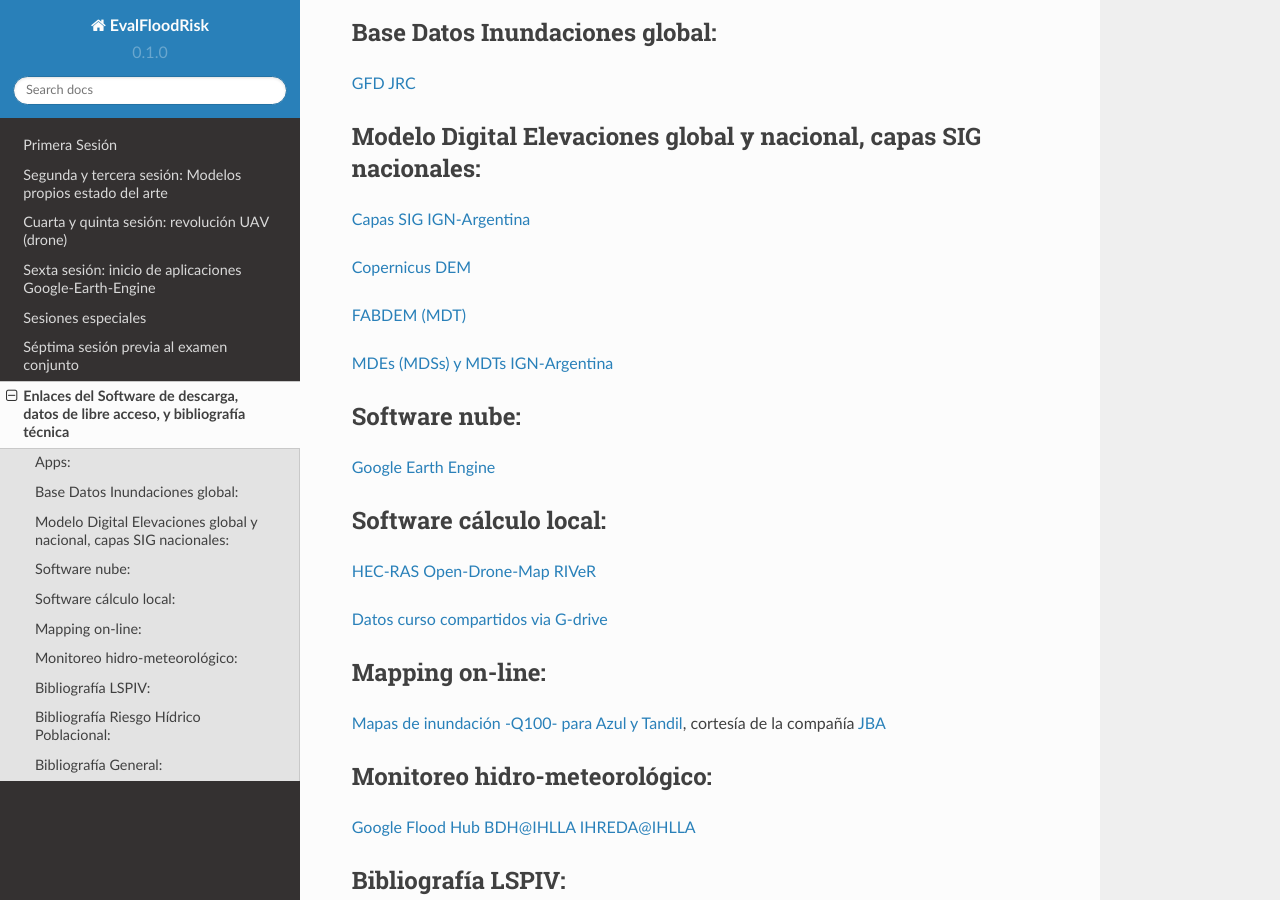
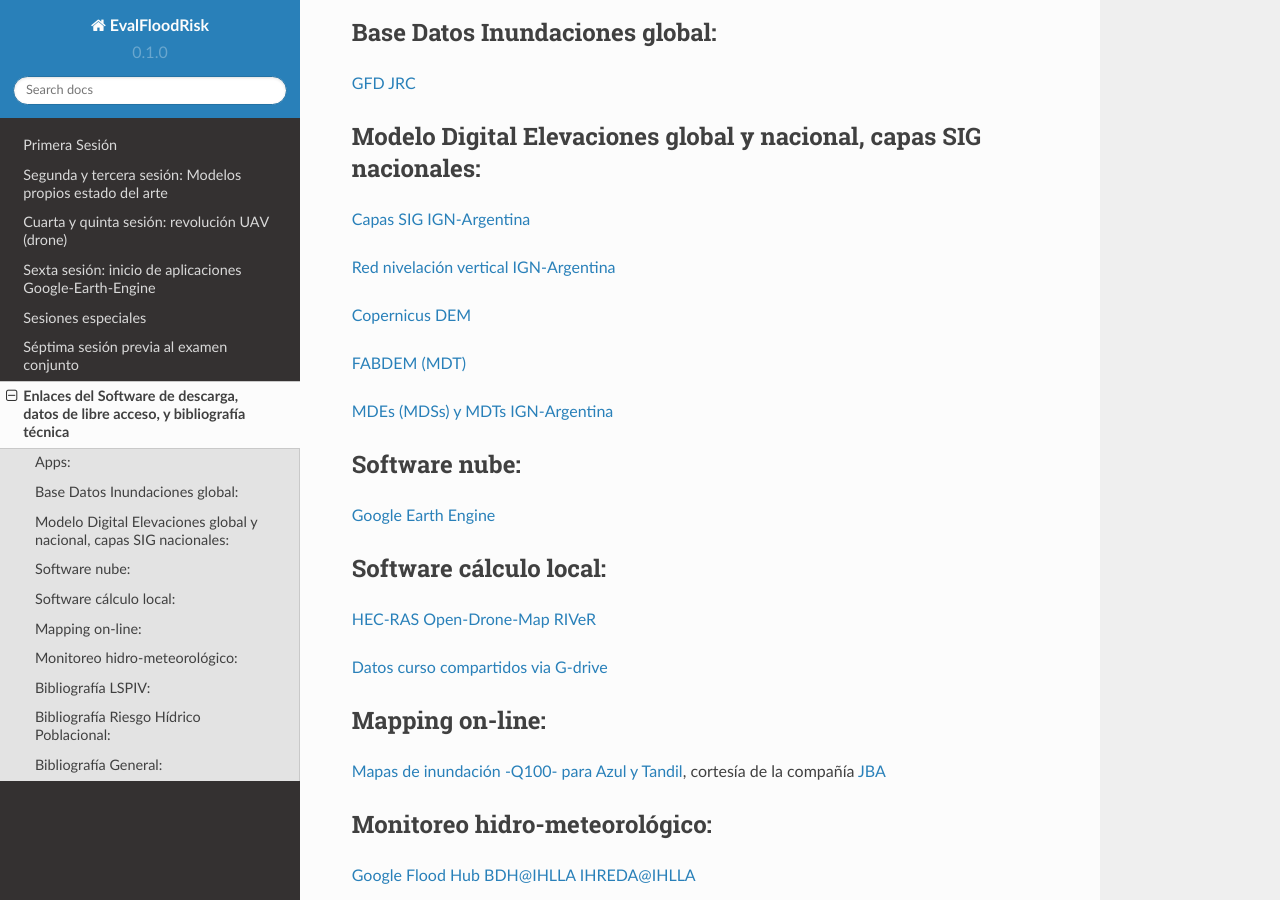
Before and after one commit to ivillamadrid/EvalFloodRisk_RSSWE, a Sphinx documentation site: the page built from docs/source/software.rst, in a window 1280 px wide and 900 px high, scrolled down 333 px. Built offline with Sphinx 7.4.7 and the Read the Docs theme 2.0.0, drawn with Linux system fonts in a browser that asks for light colours.

Commit message:
Update software.rst

```diff
--- a/docs/source/software.rst
+++ b/docs/source/software.rst
@@ -20,6 +20,8 @@
 -------------------------------------------------------------------
 
 `Capas SIG IGN-Argentina <https://www.ign.gob.ar/NuestrasActividades/InformacionGeoespacial/CapasSIG>`_
+
+`Red nivelación vertical IGN-Argentina <https://www.ign.gob.ar/NuestrasActividades/Geodesia/Nivelacion/Mapa>`_
 
 `Copernicus DEM <https://spacedata.copernicus.eu/collections/copernicus-digital-elevation-model>`_
 
```
